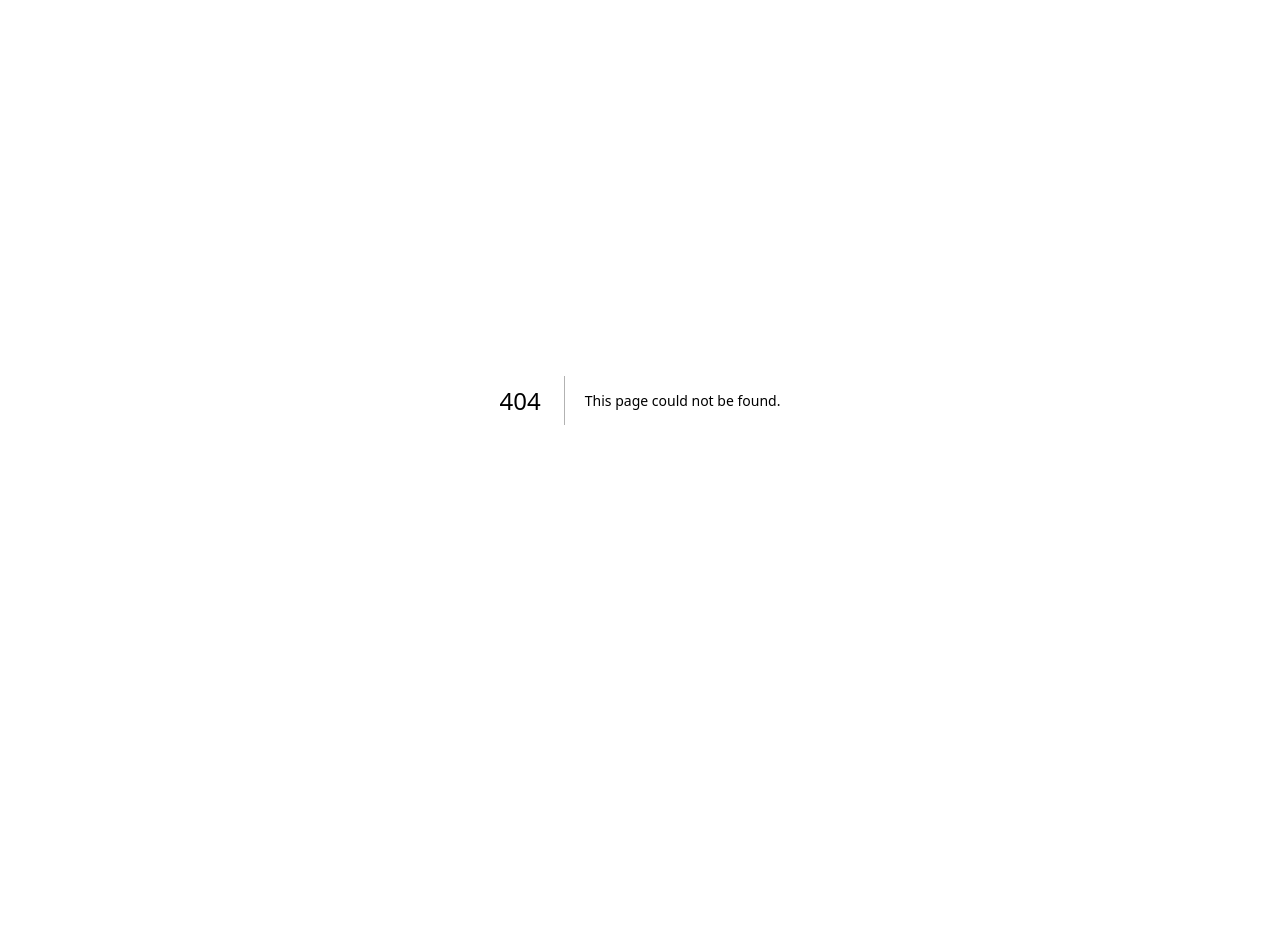
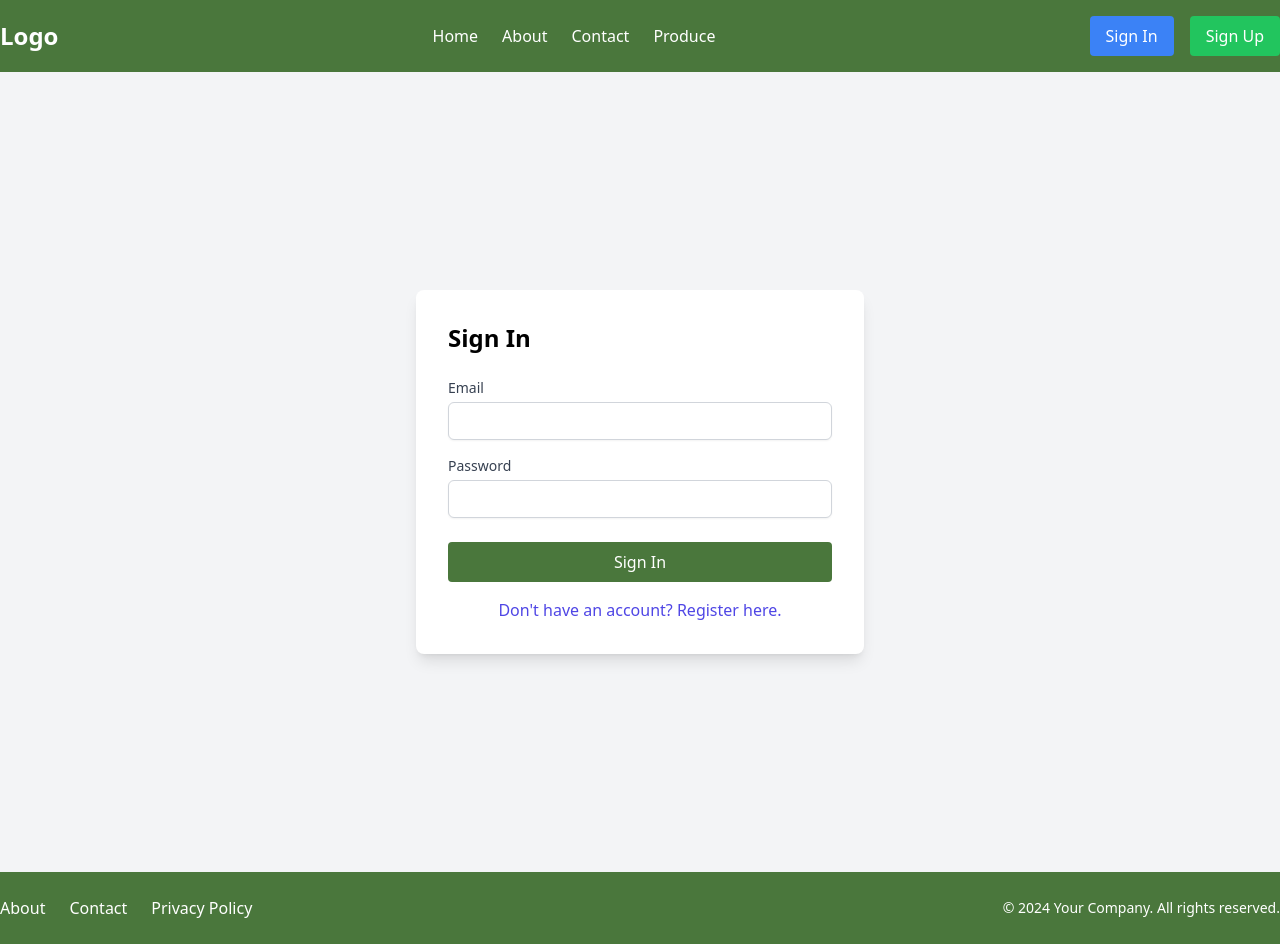
Before and after one commit to trantuanthinh/uni-cap-pro-fe, a Next.js app: page /sign-in in a window 1280 px wide. Before the commit this address had no page. Before the commit the page ends 800 px from the top, so only its background shows below. Built offline with nearby package versions, Linux system fonts and the light colour scheme.

Commit message:
feature: update header, footer; add sign-in

```diff
--- a/src/components/Header/user-action.js
+++ b/src/components/Header/user-action.js
@@ -16,9 +16,10 @@ export default function UserActions({ user }) {
         <div className="relative">
             <button
                 onClick={ toggleDropdown }
-                className="flex items-center space-x-2 bg-gray-600 hover:bg-gray-700 text-white py-2 px-4 rounded focus:outline-none"
+                className="flex items-center space-x-2 bg-rich-brown hover:bg-gray-700 text-white py-2 px-4 rounded focus:outline-none"
             >
-                <FaUser /><span className="not-sr-only">{ user?.username }</span>
+                <FaUser />
+                <span className="not-sr-only">{ user?.username }</span>
             </button>
             { isOpen && (
                 <div className="absolute right-0 mt-2 w-48 bg-white text-gray-800 rounded shadow-lg">
--- a/src/pages/_app.js
+++ b/src/pages/_app.js
@@ -1,5 +1,5 @@
 import "@/styles/globals.css";
 
 export default function App({ Component, pageProps }) {
-  return <Component {...pageProps} />;
+	return <Component { ...pageProps } />;
 }
--- a/src/pages/_document.js
+++ b/src/pages/_document.js
@@ -1,13 +1,23 @@
+import Footer from "@/components/Footer/footer";
+import Header from "@/components/Header/header";
 import { Head, Html, Main, NextScript } from "next/document";
 
 export default function Document() {
+    // const user = {
+    //     username: "trantuanthinh",
+    //     age: 22,
+    // };
+
+    const user = null;
     return (
         <Html lang="en">
             <Head />
+            <Header user={ user } />
             <body>
                 <Main />
                 <NextScript />
             </body>
+            <Footer />
         </Html>
     );
 }
--- a/src/pages/index.js
+++ b/src/pages/index.js
@@ -1,22 +1,11 @@
-import Footer from "@/components/Footer/footer";
-import Header from "@/components/Header/header";
 import { Inter } from "next/font/google";
 
 const inter = Inter({ subsets: ["latin"] });
 
 export default function Home() {
-    // const user = {
-    //     username: "trantuanthinh",
-    //     age: 22,
-    // };
-
-    const user = null;
-
     return (
         <main className={ `${inter.className}` }>
-            <Header user={ user } />
 
-            <Footer />
         </main>
     );
 }
--- /dev/null
+++ b/src/pages/sign-in/index.js
@@ -0,0 +1,78 @@
+
+import Link from 'next/link';
+import { useState } from 'react';
+
+export default function SignIn() {
+    const [email, setEmail] = useState('');
+    const [password, setPassword] = useState('');
+    const [error, setError] = useState('');
+
+    const handleSubmit = async (e) => {
+        e.preventDefault();
+        setError('');
+
+        // Example validation
+        if (!email || !password) {
+            setError('Both fields are required.');
+            return;
+        }
+
+        // Add sign-in logic here (e.g., call an API)
+        // For now, we'll just log the values
+        console.log('Email:', email);
+        console.log('Password:', password);
+    };
+
+    return (
+        <div className="flex items-center justify-center min-h-screen bg-gray-100">
+            <div className="w-full max-w-md bg-white p-8 rounded-lg shadow-lg">
+                <h1 className="text-2xl font-bold mb-6">Sign In</h1>
+
+                { error && <p className="text-red-500 mb-4">{ error }</p> }
+
+                <form onSubmit={ handleSubmit }>
+                    <div className="mb-4">
+                        <label htmlFor="email" className="block text-sm font-medium text-gray-700">
+                            Email
+                        </label>
+                        <input
+                            type="email"
+                            id="email"
+                            value={ email }
+                            onChange={ (e) => setEmail(e.target.value) }
+                            className="mt-1 block w-full px-3 py-2 border border-gray-300 rounded-md shadow-sm focus:outline-none focus:ring-indigo-500 focus:border-indigo-500 sm:text-sm"
+                            required
+                        />
+                    </div>
+
+                    <div className="mb-6">
+                        <label htmlFor="password" className="block text-sm font-medium text-gray-700">
+                            Password
+                        </label>
+                        <input
+                            type="password"
+                            id="password"
+                            value={ password }
+                            onChange={ (e) => setPassword(e.target.value) }
+                            className="mt-1 block w-full px-3 py-2 border border-gray-300 rounded-md shadow-sm focus:outline-none focus:ring-indigo-500 focus:border-indigo-500 sm:text-sm"
+                            required
+                        />
+                    </div>
+
+                    <button
+                        type="submit"
+                        className="w-full bg-primary-green hover:bg-green-700 text-white py-2 px-4 rounded"
+                    >
+                        Sign In
+                    </button>
+                </form>
+
+                <div className="mt-4 text-center">
+                    <Link href="/register" className="text-indigo-600 hover:text-indigo-800">
+                        Don't have an account? Register here.
+                    </Link>
+                </div>
+            </div>
+        </div>
+    );
+}
--- a/tailwind.config.js
+++ b/tailwind.config.js
@@ -12,7 +12,7 @@ module.exports = {
                 "light-green": "#7D9A5F",
                 "rich-brown": "#6F4F28",
                 "light-brown": "#BFAE9F",
-                beige: "#F5F5DC",
+                "beige": "#F5F5DC",
                 "sky-blue": "#87CEEB",
                 "sunset-orange": "#FF6F00",
                 "harvest-yellow": "#F4C542",
```
